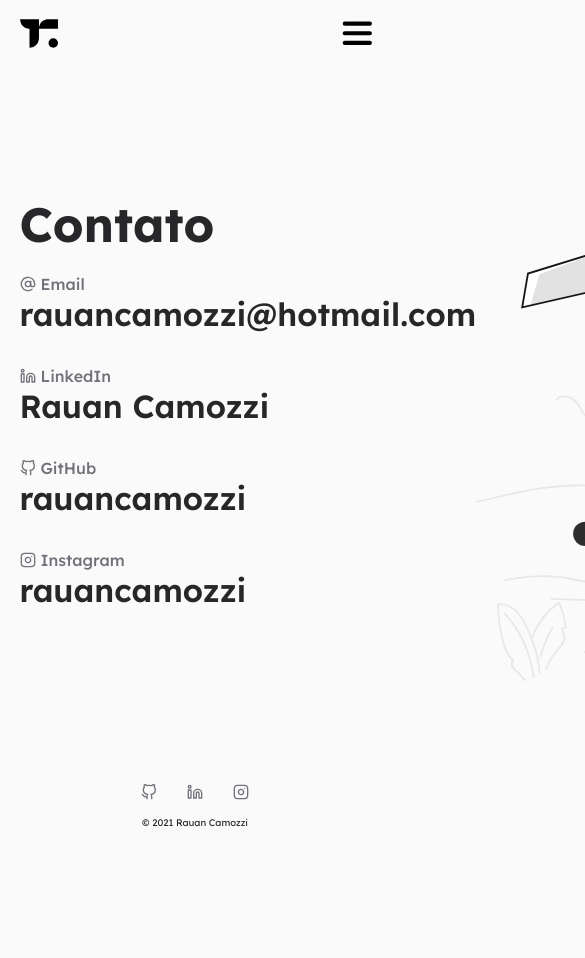
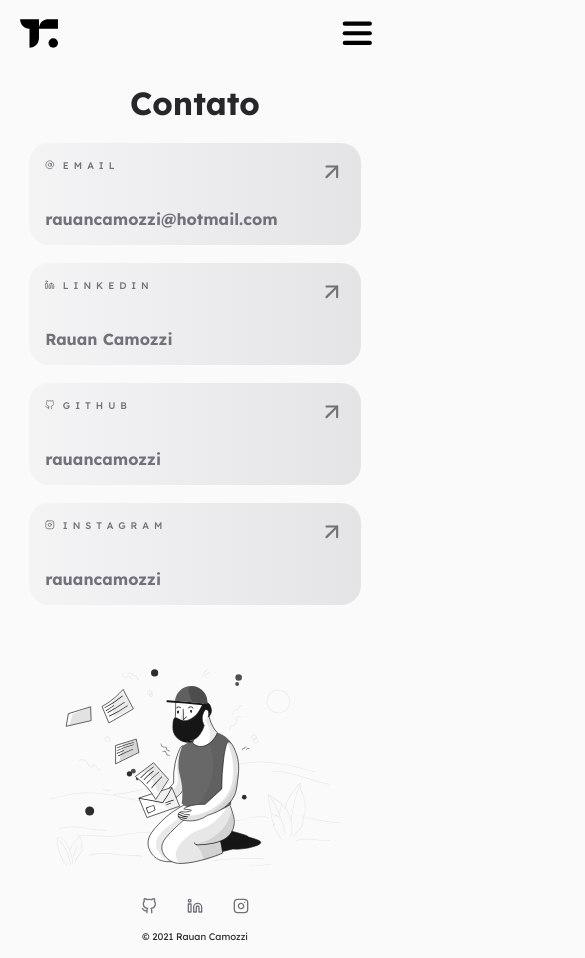
Before and after one commit to rauancamozzi/site, a React (Vite) app: page /contato in a window 390 px wide. Shown: the top 958 px of the page, 585 px wide, since content can reach past the window. Before the commit the page ends 844 px from the top, so only its background shows below. Built offline with nearby package versions, Linux system fonts and the light colour scheme.

Commit message:
:lipstick: responsividade da página contato

```diff
--- a/src/Social.js
+++ b/src/Social.js
@@ -12,3 +12,8 @@
     event.preventDefault();
     window.location.href = "https://www.instagram.com/rauancamozzi";
 }
+
+export function inviteEmail(event) {
+    event.preventDefault();
+    window.location.href = "mailto:rauancamozzi@hotmail.com";
+}
--- a/src/pages/Contact/Contact.jsx
+++ b/src/pages/Contact/Contact.jsx
@@ -1,44 +1,102 @@
-import React from 'react';
-import contactImage from '../../assets/contact-image.svg';
+import React from "react";
+import contactImage from "../../assets/contact-image.svg";
 
 import {
   ContactContainer,
   ContactSection,
   ContactTitle,
   ContactSocial,
-    ContactImage
-} from '../../styles/pages/Contact/styles';
+  ContactCard,
+  ContactCardHeader,
+  ContactCardTitle,
+  ContactCardIcon,
+  ContactCardLink,
+  ContactImage,
+} from "../../styles/pages/Contact/styles";
 
-import { IconContext } from 'react-icons';
 import {
   FiGithub,
   FiLinkedin,
   FiAtSign,
-    FiInstagram
-} from 'react-icons/fi';
+  FiInstagram,
+  FiArrowUpRight
+} from "react-icons/fi";
+
+import {
+  acessGitHub,
+  acessLinkedIn,
+  acessInstagram,
+  inviteEmail
+} from '../../Social';
 
 export default function Contact() {
   return (
     <ContactContainer>
       <ContactSection>
         <ContactTitle>Contato</ContactTitle>
-                <IconContext.Provider value={{ size: '1rem' }}>
         <ContactSocial>
-                        <span><FiAtSign />Email</span>
-                        <a href='mailto:rauancamozzi@hotmail.com'>rauancamozzi@hotmail.com</a>
+            <ContactCard onClick={ inviteEmail }>
+              <ContactCardHeader>
+                <ContactCardTitle>
+                  <FiAtSign />
+                  EMAIL
+                </ContactCardTitle>
+                <ContactCardIcon>
+                  <FiArrowUpRight />
+                </ContactCardIcon>
+              </ContactCardHeader>
+              <ContactCardLink>
+                rauancamozzi@hotmail.com
+              </ContactCardLink>
+            </ContactCard>
 
-                        <span><FiLinkedin />LinkedIn</span>
-                        <a href='https://www.linkedin.com/in/rauan-camozzi'>Rauan Camozzi</a>
+            <ContactCard onClick={ acessLinkedIn }>
+              <ContactCardHeader>
+                <ContactCardTitle>
+                  <FiLinkedin />
+                  LINKEDIN
+                </ContactCardTitle>
+                <ContactCardIcon>
+                  <FiArrowUpRight />
+                </ContactCardIcon>
+              </ContactCardHeader>
+              <ContactCardLink>
+                Rauan Camozzi
+              </ContactCardLink>
+            </ContactCard>
 
-                        <span><FiGithub />GitHub</span>
-                        <a href='https://www.github.com/rauancamozzi'>rauancamozzi</a>
+            <ContactCard onClick={ acessGitHub }>
+              <ContactCardHeader>
+                <ContactCardTitle>
+                  <FiGithub />
+                  GITHUB
+                </ContactCardTitle>
+                <ContactCardIcon>
+                  <FiArrowUpRight />
+                </ContactCardIcon>
+              </ContactCardHeader>
+              <ContactCardLink>
+                rauancamozzi
+              </ContactCardLink>
+            </ContactCard>
 
-                        <span><FiInstagram />Instagram</span>
-                        <a href='https://www.instagram.com/rauancamozzi'>rauancamozzi</a>
+            <ContactCard onClick={ acessInstagram }>
+              <ContactCardHeader>
+                <ContactCardTitle>
+                  <FiInstagram />
+                  INSTAGRAM
+                </ContactCardTitle>
+                <ContactCardIcon>
+                  <FiArrowUpRight />
+                </ContactCardIcon>
+              </ContactCardHeader>
+              <ContactCardLink>
+                rauancamozzi
+              </ContactCardLink>
+            </ContactCard>
         </ContactSocial>
-                </IconContext.Provider>
       </ContactSection>
-            <ContactImage src={ contactImage } alt='Imagem da Página Contato' />
+      <ContactImage src={contactImage} alt="Imagem da Página Contato" />
     </ContactContainer>
   );
 }
--- a/src/styles/components/Footer/styles.js
+++ b/src/styles/components/Footer/styles.js
@@ -32,7 +32,6 @@
     }
 
     @media only screen and (min-width: 481px) and (max-width: 768px) {
-        background-color: beige;
         font-size: 0.8rem;
     }
 
--- a/src/styles/pages/Contact/styles.js
+++ b/src/styles/pages/Contact/styles.js
@@ -7,48 +7,181 @@
 
     width: 90vw;
     height: 100%;
+
+    @media only screen and (min-width: 769px) and (max-width: 1024px) {
+        flex-direction: column;
+        margin-top: 48px;
+        margin-bottom: 48px;
+        gap: 16px;
+    }
+
+    @media only screen and (min-width: 481px) and (max-width: 768px) {
+        flex-direction: column;
+        margin-top: 48px;
+        margin-bottom: 48px;
+        gap: 16px;
+    }
+
+    @media only screen and (min-width: 320px) and (max-width: 480px) {
+        flex-direction: column;
+        margin-top: 32px;
+        margin-bottom: 32px;
+        gap: 16px;
+    }
 `;
 
 export const ContactSection = styled.section`
     display: flex;
     flex-direction: column;
     gap: 20px;
+
+    @media only screen and (min-width: 769px) and (max-width: 1024px) {
+        align-items: center;
+    }
+
+    @media only screen and (min-width: 481px) and (max-width: 768px) {
+        align-items: center;
+    }
+
+    @media only screen and (min-width: 320px) and (max-width: 480px) {
+        align-items: center;
+    }
 `;
 
 export const ContactTitle = styled.h1`
     font: 700 3rem Lexend, sans-serif;
     color: var(--gray-800);
+
+    @media only screen and (min-width: 769px) and (max-width: 1024px) {
+        text-align: center;
+        font-size: 3.6rem;
+    }
+
+    @media only screen and (min-width: 481px) and (max-width: 768px) {
+        text-align: center;
+        font-size: 2.4rem;
+    }
+
+    @media only screen and (min-width: 320px) and (max-width: 480px) {
+        text-align: center;
+        font-size: 2rem;
+    }
 `;
 
 export const ContactSocial = styled.div`
     display: flex;
     flex-direction: column;
+    gap: 18px;
+`;
 
-    span {
-        display: flex;
-        align-items: center;
-        gap: 5px;
+export const ContactCard = styled.div`
+    width: 30vw;
+    height: auto;
 
-        font: 500 1rem Lexend, sans-serif;
-        color: var(--gray-500);
+    background: linear-gradient(to right, var(--gray-100), var(--gray-200));
+    padding: 1rem;
+    border-radius: 20px;
+
+    color: var(--gray-500);
+
+    transition: all 250ms ease-in-out;
+
+    &:hover {
+        color: var(--gray-800);
+        cursor: pointer;
     }
 
-    a {
-        font: 600 2rem Lexend, sans-serif;
-        margin-bottom: 32px;
-        text-decoration: none;
-        color: var(--gray-800);
-        transition: all 250ms ease-in-out;
+    @media only screen and (min-width: 769px) and (max-width: 1024px) {
+        width: 60vw;
+    }
 
-        &:hover {
-            color: var(--gray-700);
-        }
+    @media only screen and (min-width: 481px) and (max-width: 768px) {
+        width: 80vw;
+    }
+
+    @media only screen and (min-width: 320px) and (max-width: 480px) {
+        width: 85vw;
+    }
+`;
+
+export const ContactCardHeader = styled.div`
+    display: flex;
+    align-items: flex-start;
+    justify-content: space-between;
+`;
+
+export const ContactCardTitle = styled.div`
+    display: flex;
+    align-items: center;
+    gap: 8px;
+
+    font: 500 1rem Lexend, sans-serif;
+    letter-spacing: 5px;
+
+    @media only screen and (min-width: 769px) and (max-width: 1024px) {
+        font-size: 0.8rem;
+    }
+
+    @media only screen and (min-width: 481px) and (max-width: 768px) {
+        font-size: 0.8rem;
+    }
+
+    @media only screen and (min-width: 320px) and (max-width: 480px) {
+        font-size: 0.6rem;
+    }
+`;
+
+export const ContactCardIcon = styled.div`
+    font-size: 2rem;
+
+    @media only screen and (min-width: 769px) and (max-width: 1024px) {
+        font-size: 1.8rem;
+    }
+
+    @media only screen and (min-width: 481px) and (max-width: 768px) {
+        font-size: 1.8rem;
+    }
+
+    @media only screen and (min-width: 320px) and (max-width: 480px) {
+        font-size: 1.6rem;
+    }
+`;
+
+export const ContactCardLink = styled.div`
+    font: 700 2rem Lexend, sans-serif;
+    margin-top: 18px;
+
+    @media only screen and (min-width: 769px) and (max-width: 1024px) {
+        font-size: 1.8rem;
+    }
+
+    @media only screen and (min-width: 481px) and (max-width: 768px) {
+        font-size: 1.4rem;
+    }
+
+    @media only screen and (min-width: 320px) and (max-width: 480px) {
+        font-size: 1rem;
     }
 `;
 
 export const ContactImage = styled.img`
-    width: 784px;
+    width: 45vw;
     height: auto;
 
     display: block;
+
+    @media only screen and (min-width: 769px) and (max-width: 1024px) {
+        margin-top: 48px;
+        width: 75vw;
+    }
+
+    @media only screen and (min-width: 481px) and (max-width: 768px) {
+        margin-top: 48px;
+        width: 75vw;
+    }
+
+    @media only screen and (min-width: 320px) and (max-width: 480px) {
+        margin-top: 48px;
+        width: 75vw;
+    }
 `;
```
Lines whose indentation alone changed are shown as unchanged.
